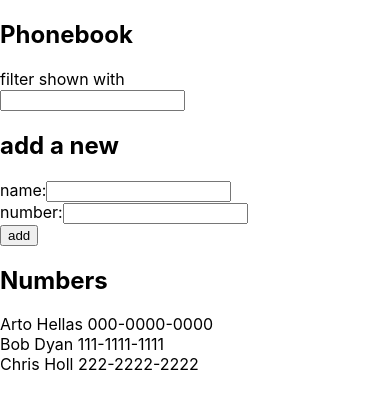
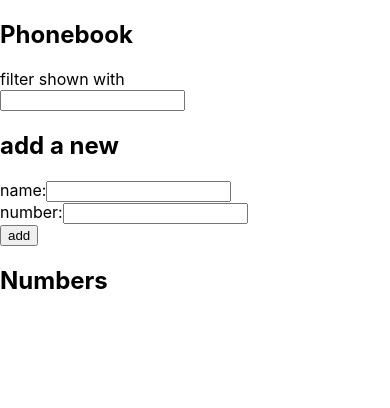
Before and after one commit to sh-suzuki0301/fullstack_phonebook, a React (Create React App) app: page / in a window 390 px wide. Shown: the top 408 px of the page. Built offline with nearby package versions, Linux system fonts and the light colour scheme; the HTML template or start-up script is replaced by a standard one.

Commit message:
delete dummy phonebook data

```diff
--- a/src/App.js
+++ b/src/App.js
@@ -5,11 +5,7 @@ import PersonForm from '../src/components/PersonForm.js';
 
 
 const App = () => {
-    const [persons, setPersons] = useState([
-        { name: 'Arto Hellas', number:'000-0000-0000'},
-        { name: 'Bob Dyan', number:'111-1111-1111'},
-        { name: 'Chris Holl', number:'222-2222-2222'},
-    ]);
+    const [persons, setPersons] = useState([]);
     const [newName, setNewName] = useState('');
     const [newNumber,setNewNumber] = useState('');
     const [nameFilter, setNameFilter] = useState('');
```
